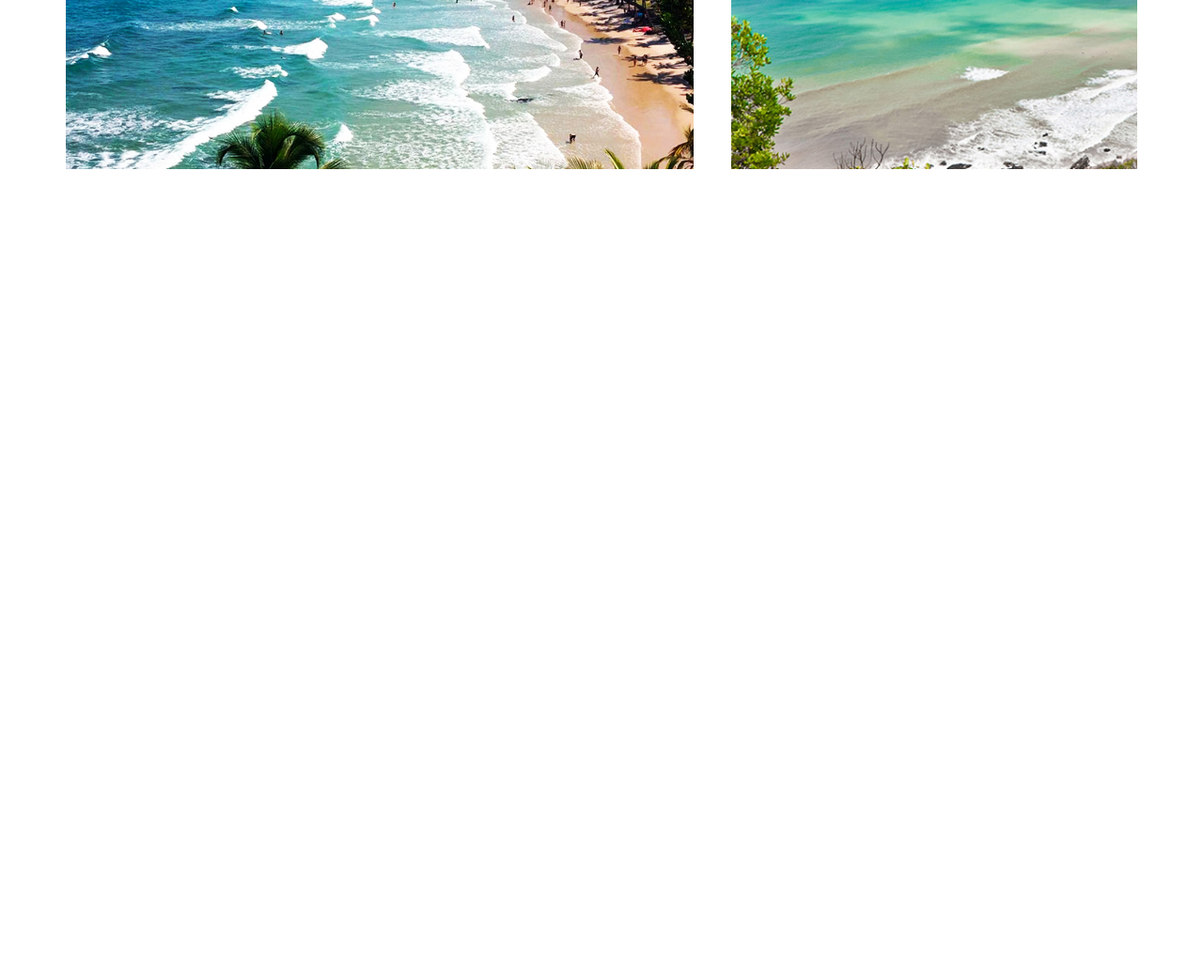
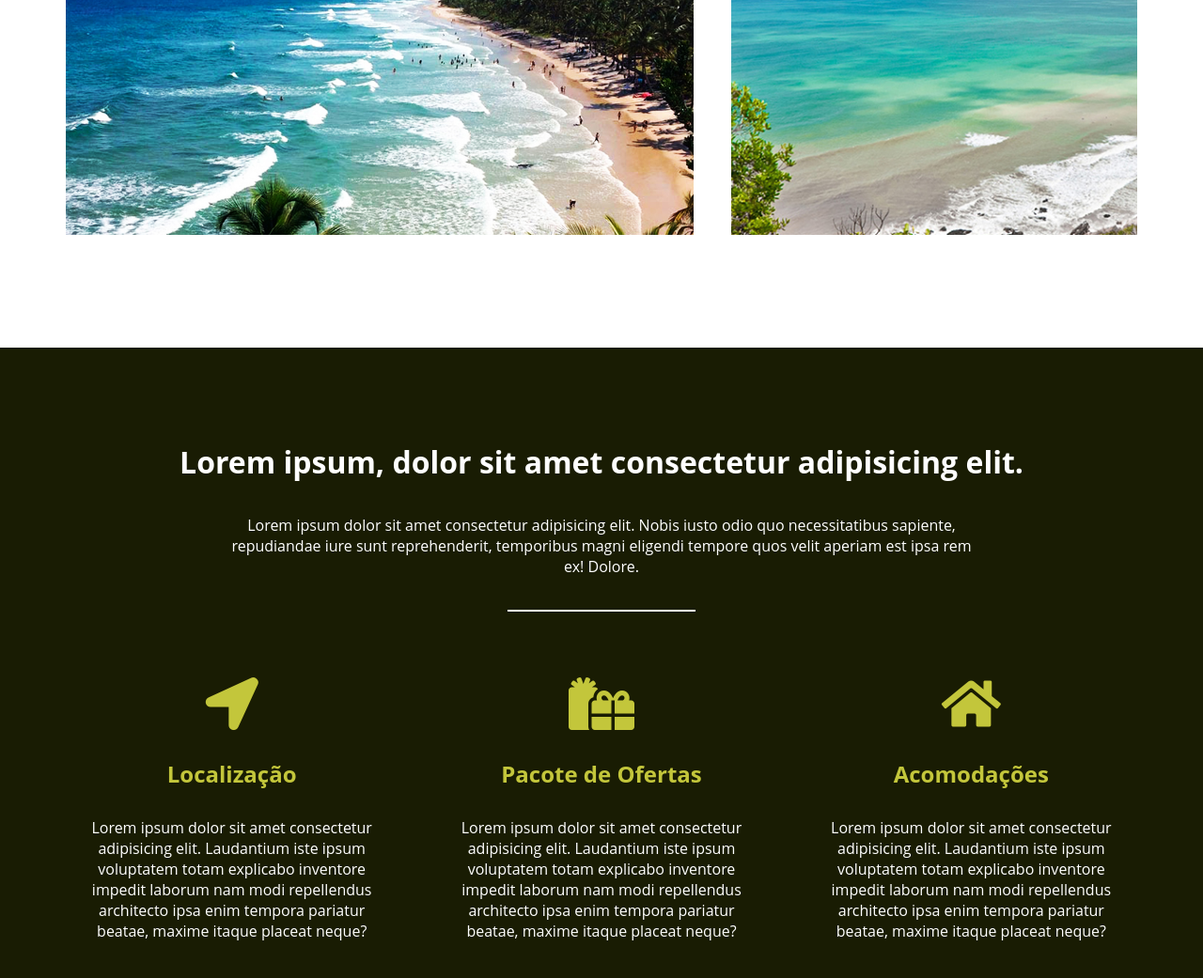
Before and after one commit to oliveirajoabe/hotel-front-flexbox, a plain HTML site: page index.html in a window 1280 px wide. Shown: the part 1581-2622 px from the top of the page at 94% size. Before the commit the page ends 1881 px from the top, so only its background shows below. Drawn offline with Linux system fonts and the light colour scheme.

Commit message:
adicao de sessao de caracteristicas ao site html

```diff
--- a/css/style.css
+++ b/css/style.css
@@ -56,6 +56,7 @@ header li:last-child {margin-right: 0;} /*pega o ultimo filho do component*/
 .hero h3{
     font-size: 2rem;
     margin-bottom: 15px;
+    text-align: center;
 }
 .hero .btn{
     background-color: #fff;
@@ -87,6 +88,7 @@ header li:last-child {margin-right: 0;} /*pega o ultimo filho do component*/
     width: 200px;
     height: 2px;
     background-color: #191c03;
+    margin-bottom: 70px;
     border:none;
 }
 .conheca-o-hotel .grid {
@@ -105,6 +107,55 @@ header li:last-child {margin-right: 0;} /*pega o ultimo filho do component*/
 .conheca-o-hotel .grid li.small{flex-basis: 40%;}
 .conheca-o-hotel .grid li.large{flex-basis: 60%;}
 
+/* CARACTERISTICAS */
+.caracteristicas{
+    background-color: #191c03;
+    display: flex;
+    flex-direction: column;
+    align-items: center;
+    padding: 100px 50px;
+}
+.caracteristicas h3{
+    font-size: 2rem;
+    margin-bottom: 35px;
+    color: #fff;
+    text-align: center;
+}
+.caracteristicas p {
+    max-width: 800px;
+    margin-bottom: 35px;
+    color: #fff;
+    text-align: center;
+}
+.caracteristicas hr{
+    width: 200px;
+    height: 2px;
+    background-color: #fff;
+    margin-bottom: 70px;
+    border:none;
+}
+.caracteristicas .grid{
+    width: 100%;
+    display: flex;
+}
+.caracteristicas .grid li{
+    padding: 0 30px;
+    text-align: center;
+}
+.caracteristicas .grid li i {
+    color: #c3c63b;
+    font-size: 3.5rem;
+    margin-bottom: 30px;
+}
+.caracteristicas .grid li h4{
+    font-size: 1.5rem;
+    color: #c3c63b;
+    margin-bottom: 30px;
+}
+.caracteristicas .grid li p{ color: #fff;}
+
+
+
 @media (max-width: 700px){
     header {flex-direction: column;}
     header img {margin-bottom: 15px;}
@@ -112,3 +163,6 @@ header li:last-child {margin-right: 0;} /*pega o ultimo filho do component*/
     .hero h3 {font-size: 1.5rem;}
     .conheca-o-hotel .grid li.small, .conheca-o-hotel .grid li.large{flex-basis: 100%;}
 }
+@media (max-width: 850px) {
+    .caracteristicas .grid {flex-direction: column;}
+}
--- a/index.html
+++ b/index.html
@@ -24,12 +24,14 @@
             <li><a href="">Contato</a></li>
         </nav>
     </header>
+
     <section class="hero">
         <!-- efeito hero é um efeito de uma imagem full screen com texto no meio -->
         <h1>Lorem ipsum dolor sit amet consectetur</h1>
         <h3>"Lorem ipsum dolor sit amet consectetur adipisicing elit."</h3>
         <a class="btn" href="">Saiba mais</a>
     </section>
+
     <section class="conheca-o-hotel">
         <h3>Conheça o Hotel</h3>
         <p>
@@ -47,6 +49,47 @@
             <li class="small" style="background-image: url('./img/itarace-04.jpg');"></li>
         </ul>
     </section>
+
+    <section class="caracteristicas">
+        <h3>Lorem ipsum, dolor sit amet consectetur adipisicing elit.</h3>
+        <p>
+            Lorem ipsum dolor sit amet consectetur adipisicing elit. Nobis iusto odio quo necessitatibus sapiente,
+            repudiandae iure sunt reprehenderit, temporibus magni eligendi tempore quos velit aperiam est ipsa rem ex!
+            Dolore.
+        </p>
+
+        <hr>
+
+        <ul class="grid">
+            <li>
+                <i class="fas fa-location-arrow"></i>
+                <h4>Localização</h4>
+                <p>
+                    Lorem ipsum dolor sit amet consectetur adipisicing elit. Laudantium iste ipsum voluptatem totam
+                    explicabo inventore impedit laborum nam modi repellendus architecto ipsa enim tempora pariatur
+                    beatae, maxime itaque placeat neque?
+                </p>
+            </li>
+            <li>
+                <i class="fas fa-gifts"></i>
+                <h4>Pacote de Ofertas</h4>
+                <p>
+                    Lorem ipsum dolor sit amet consectetur adipisicing elit. Laudantium iste ipsum voluptatem totam
+                    explicabo inventore impedit laborum nam modi repellendus architecto ipsa enim tempora pariatur
+                    beatae, maxime itaque placeat neque?
+                </p>
+            </li>
+            <li>
+                <i class="fas fa-home"></i>
+                <h4>Acomodações</h4>
+                <p>
+                    Lorem ipsum dolor sit amet consectetur adipisicing elit. Laudantium iste ipsum voluptatem totam
+                    explicabo inventore impedit laborum nam modi repellendus architecto ipsa enim tempora pariatur
+                    beatae, maxime itaque placeat neque?
+                </p>
+            </li>
+        </ul>
+    </section>
 </body>
 
 </html>
```
